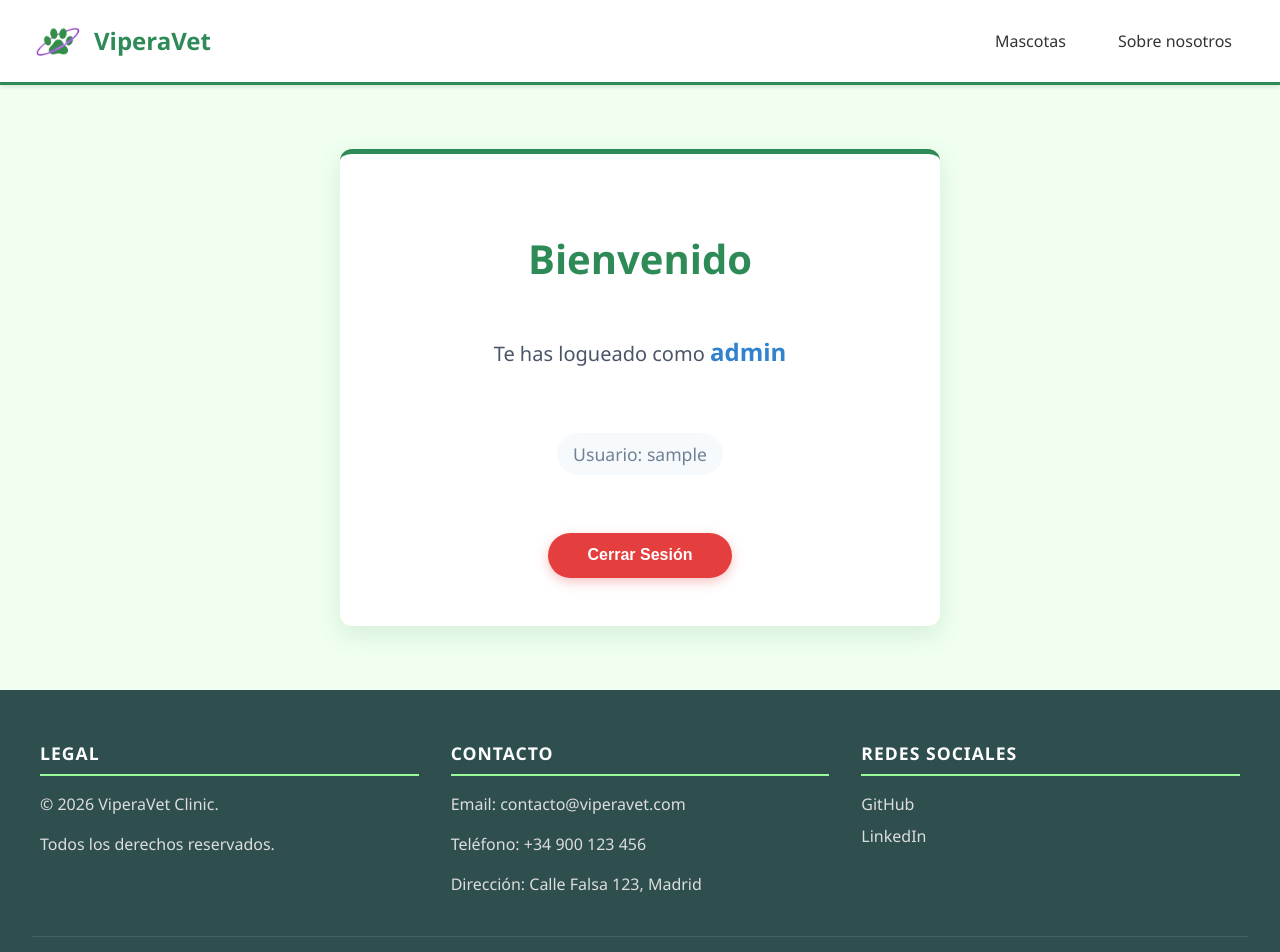
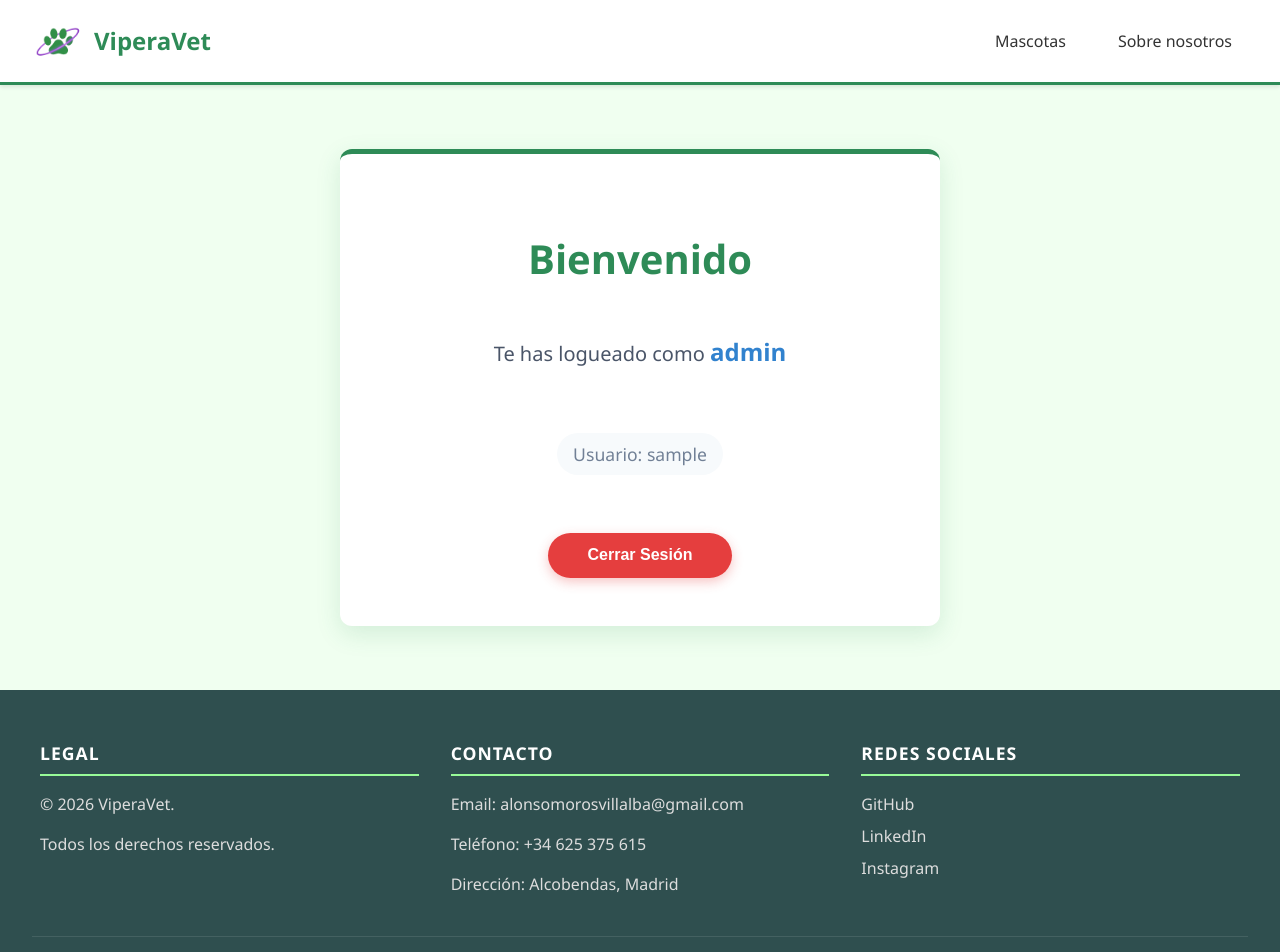
Before and after one commit to alonsomoros/viperaVet, a React app in the folder frontend/: page /home in a window 1280 px wide. Shown: the top 952 px of the page. Built offline with nearby package versions, Linux system fonts and the light colour scheme; sample sign-in values are in the browser's storage; the HTML template or start-up script is replaced by a standard one.

Commit message:
Añadidos Links + datos

```diff
--- a/frontend/src/components/Layout.jsx
+++ b/frontend/src/components/Layout.jsx
@@ -27,19 +27,20 @@ const Layout = () => {
                 <div className="footer-content">
                     <div className="footer-column">
                         <h3>Legal</h3>
-                        <p>&copy; 2026 ViperaVet Clinic.</p>
+                        <p>&copy; 2026 ViperaVet.</p>
                         <p>Todos los derechos reservados.</p>
                     </div>
                     <div className="footer-column">
                         <h3>Contacto</h3>
-                        <p>Email: contacto@viperavet.com</p>
-                        <p>Teléfono: +34 900 123 456</p>
-                        <p>Dirección: Calle Falsa 123, Madrid</p>
+                        <p>Email: alonsomorosvillalba@gmail.com</p>
+                        <p>Teléfono: +34 625 375 615</p>
+                        <p>Dirección: Alcobendas, Madrid</p>
                     </div>
                     <div className="footer-column">
                         <h3>Redes Sociales</h3>
-                        <a href="https://github.com" target="_blank" rel="noopener noreferrer">GitHub</a>
-                        <a href="https://linkedin.com" target="_blank" rel="noopener noreferrer">LinkedIn</a>
+                        <a href="https://github.com/alonsomorosvillalba" target="_blank" rel="noopener noreferrer">GitHub</a>
+                        <a href="https://www.linkedin.com/in/alonso-moros-villalba-301904275/" target="_blank" rel="noopener noreferrer">LinkedIn</a>
+                        <a href="https://www.instagram.com/aalonn_11_mv/" target="_blank" rel="noopener noreferrer">Instagram</a>
                     </div>
                 </div>
                 <div className="copyright">
```
